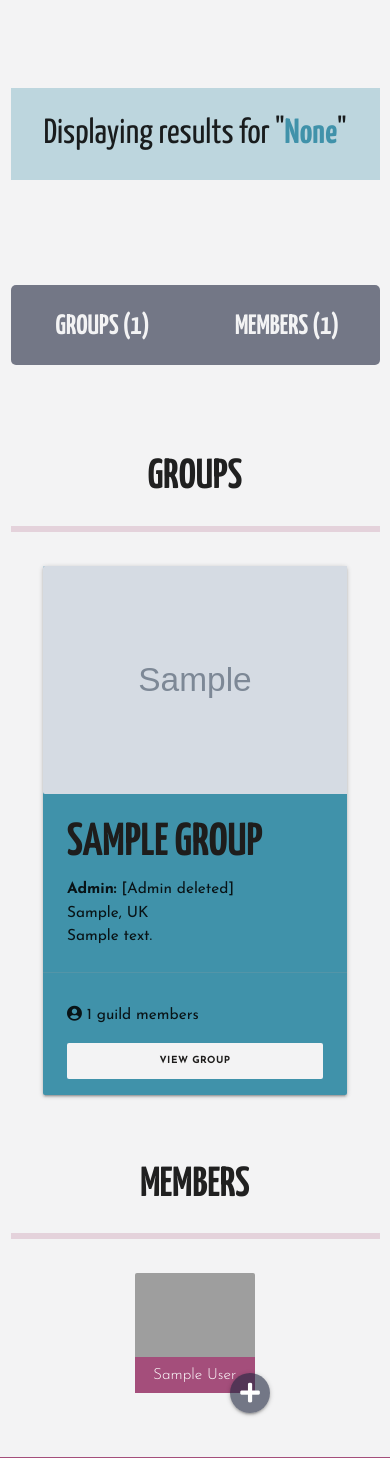
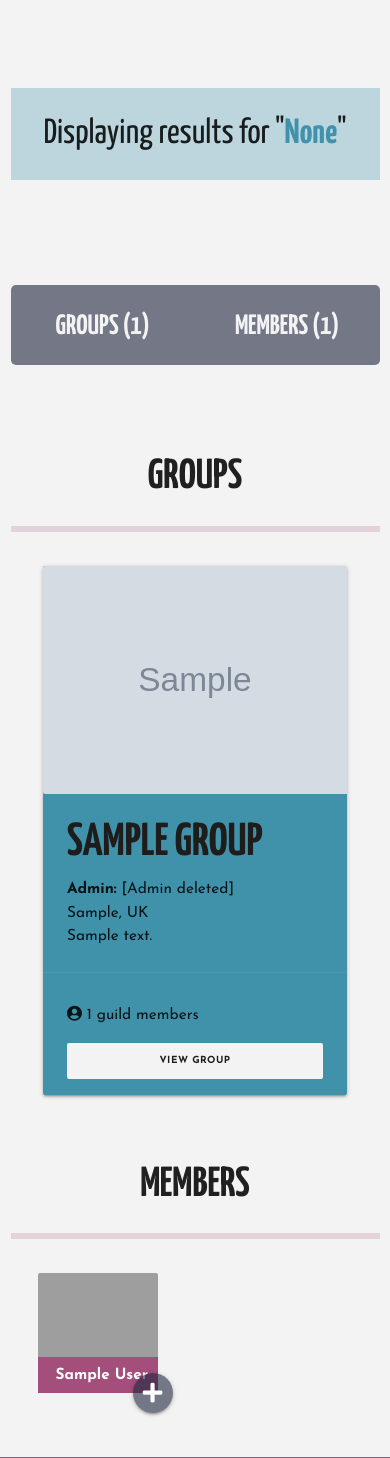
Before and after one commit to lmw95/MS3-worldsmiths, a Flask app: page /search in a window 390 px wide. Shown: the part 414-1872 px from the top of the page. Run offline with Flask 2, Linux system fonts and the light colour scheme; grey boxes marked "Sample" are stand-in pictures; a database or web service that is not in the repository returns one stand-in record (values such as "Sample title"); some libraries are stand-ins or nearby versions; grey boxes are pictures that could not be loaded.

Commit message:
Minor changes to responsive layout

```diff
--- a/app/static/css/style.css
+++ b/app/static/css/style.css
@@ -223,7 +223,7 @@ color: var(--black) !important;
 .card-wrapper {
     background-color: var(--black);
     margin-bottom: 0;
-    padding-top: 20px;
+    padding-top: 50px;
 }
 
 .title-wrapper {
@@ -282,6 +282,7 @@ color: var(--black) !important;
 
 .homepage-card-title {
     margin-bottom: 10px;
+    margin-top: 10px;
 }
 
 /** Browse events, groups & members **/
@@ -322,6 +323,7 @@ color: var(--black) !important;
     background-color: var(--magenta);
     width: 100%;
     height: 25%;
+    font-weight: 700 !important;
 }
 
 .member-name a {
--- a/app/templates/all-groups-members.html
+++ b/app/templates/all-groups-members.html
@@ -150,7 +150,7 @@
 <div class="row">
 	{% if member_results|length > 0 %}
 	{% for member in member_results %}
-	<div class="col s12 m6 l4 xl4 member-card-wrapper">
+	<div class="col s6 m6 l4 xl4 member-card-wrapper">
 		<div class="card member-card">
 			<div class="card-image">
 				<img src="{{ member.profile_pic_url }}" alt="{{ member.first_name }}'s profile img">
@@ -162,7 +162,7 @@
 					</a>
 				</span>
 				{% else %}
-					{% if user %}
+					{% if session.user %}
 						{% if member in following %}
 						<span class="card-title member-name valign-wrapper">
 						<a href="{{ url_for('users.member_profile', user_id=member._id) }}" class="truncate" target="_self" aria-label= "{{ member.first_name }}'s' profile">
@@ -179,8 +179,8 @@
 						<a href="{{ url_for('users.follow', user_id=member._id) }}" class="btn-floating halfway-fab follow-btn" aria-label="Follow {{ member.first_name }}"><i class="fas fa-plus"></i></a>
 						{% endif %}
 					{% else %}
-					<a href="#prompt" class="modal-trigger"><span class="card-title member-name valign-wrapper">{{ member.first_name.capitalize() }} {{ member.last_name.capitalize() }}</span></a>
-					<a class="btn-floating halfway-fab follow-btn"><i class="fas fa-plus"></i></a>
+					<a href="#prompt" class="truncate modal-trigger"><span class="card-title member-name valign-wrapper">{{ member.first_name.capitalize() }} {{ member.last_name.capitalize() }}</span></a>
+					<a href="#prompt" class="modal-trigger btn-floating halfway-fab follow-btn" aria-label="Follow {{ member.first_name }}"><i class="fas fa-plus"></i></a>
 					{% endif %}
 				{% endif %}
 			</div>
--- a/app/templates/member.html
+++ b/app/templates/member.html
@@ -210,7 +210,7 @@
 	<div class="col s12">
 		{% if following|length > 0 %}
 		{% for member in following %}
-		<div class="col s12 m4 l3 xl2 group-member-card">
+		<div class="col s6 m4 l3 xl2 group-member-card">
 			<div class="card member-card">
 				<div class="card-image">
 					<img src="{{ member.profile_pic_url }}">
--- a/app/templates/welcome.html
+++ b/app/templates/welcome.html
@@ -12,7 +12,7 @@
 <!--Flash messages-->
 {% with messages = get_flashed_messages() %}
 {% if messages %}
-<div class="row profile-flash">
+<div class="row welcome-flash">
 	<div class="col s12 flashes center-align">
 		{% for message in messages %}
 		<h3>{{ message }} <i class="fas fa-sync-alt" id="refresh-page"></i></h3>
```
